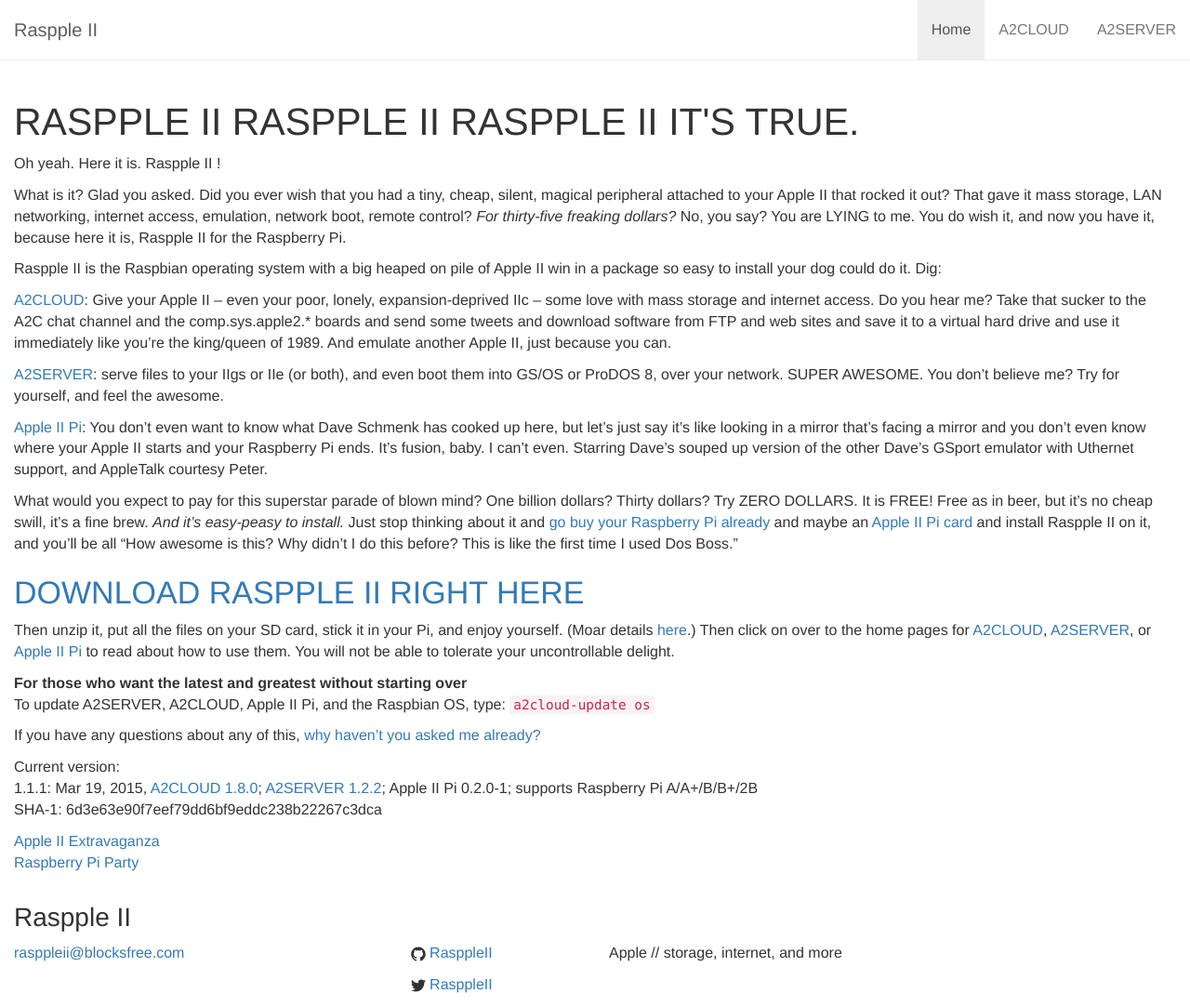
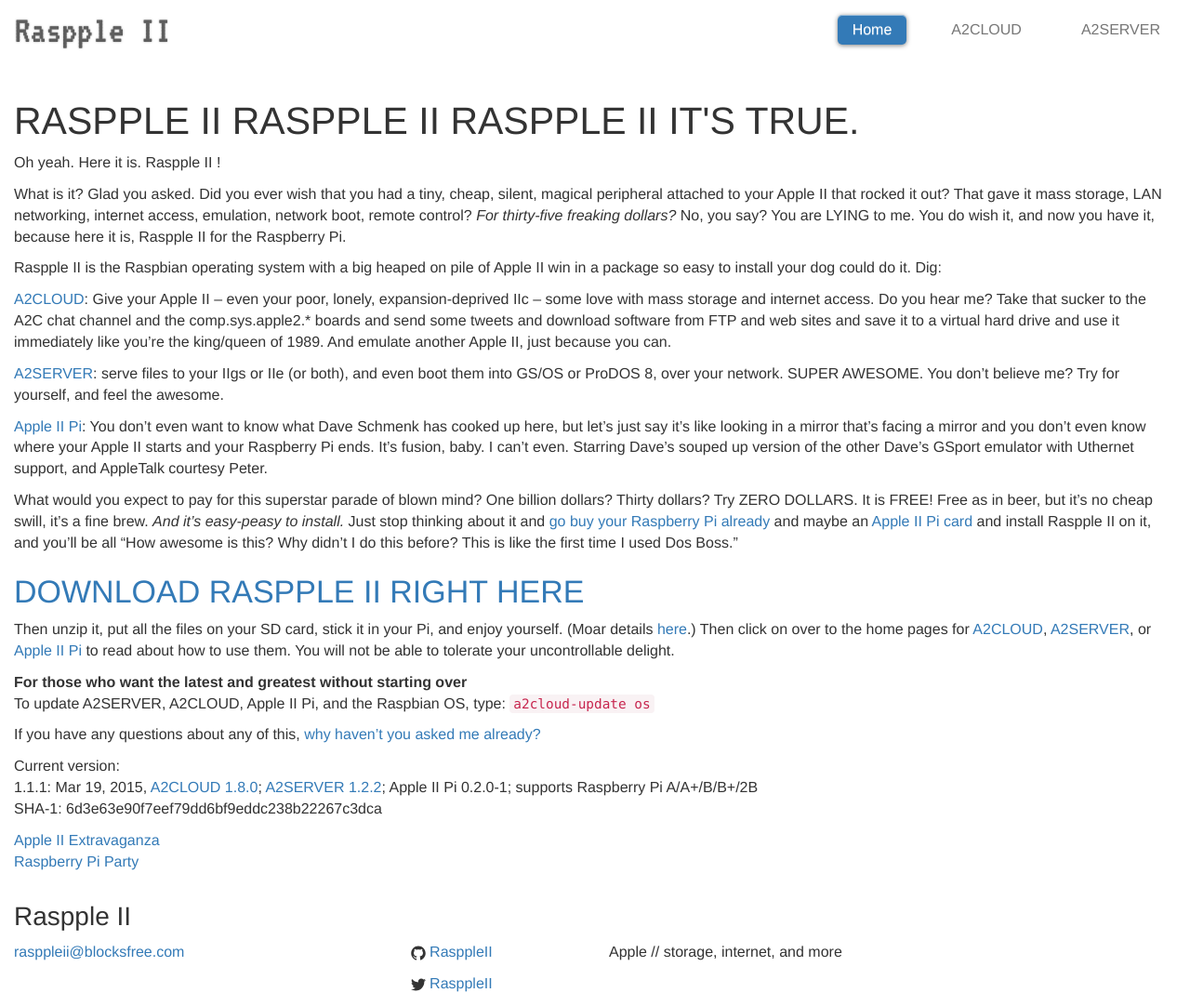
Before and after one commit to RasppleII/rasppleii.github.io, a Jekyll site: the page built from index.md, in a window 1280 px wide. Shown: the whole page at 93% size. Built offline with Jekyll 4.4.1, drawn with Linux system fonts in a browser that asks for light colours; nearby versions of some CDN libraries.

Commit message:
main.scss: Add _bootstrap-theme.scss
The way this works is that Bootstrap's sass code will set a bunch of
variables if they're not already set, so we need custom-variables to be
loaded before the theme.  Then we need to load our theme after so that
it generates override CSS.

_bootstrap-theme.scss: The contents of this file at present style the
Bootstrap navbar element to look like it isn't a navbar at all.  The
brand is written in our case using the VT323 font.  If someone wants to
do that as a logo that seems better suited to the Apple //, I'm all for
it, especially if you define it as SVG and I can make it scale.

The right-justified nav links appear to be just links, and currently
they're rather unadorned (presently too unadorned), but they do respond
to hover/focus and highlight nicely indicating their linkiness.  The
current one is highlighted nicely in a fashion similar to the Bootstrap
pill nav elements, but with substantially tweaked settings.

All of this is designed to center as best it can be centered.  More to
come in future, but this will do for tonight.

```diff
--- /dev/null
+++ b/_sass/_bootstrap-theme.scss
@@ -0,0 +1,39 @@
+// Place your custom theme for Bootstrap here.
+
+.navbar-brand {
+	font-family: VT323, Courier, Courier New, monospace;
+	font-size: $navbar-brand-size;
+	line-height: $navbar-brand-size;
+	margin-left: -$font-size-base;
+	padding: ($navbar-height - $navbar-brand-size)/2 $font-size-base;
+	text-shadow: 0 0 2px rgba(#333, 0.5);
+}
+
+.navbar-nav > li > a {
+	font-size: $font-size-base;
+	line-height: $font-size-base;
+	border-radius: 5px;
+	margin: ($navbar-height - $font-size-base * 2)/2 $font-size-base;
+	padding: ($font-size-base/2) $font-size-base;
+}
+
+.navbar-default .navbar-nav > li > a:hover, .navbar-default .navbar-nav > li > a:focus {
+	background-color: rgba(0, 0, 0, 0.2);
+	-webkit-box-shadow: inset 0 1px 3px rgba(0, 0, 0, 0.5), 0 1px 0 rgba(255, 255, 255, 0.1);
+	-moz-box-shadow: inset 0 1px 3px rgba(0, 0, 0, 0.5), 0 1px 0 rgba(255, 255, 255, 0.1);
+	box-shadow: inset 0 1px 3px rgba(0, 0, 0, 0.5), 0 1px 0 rgba(255, 255, 255, 0.1);
+	text-shadow: 0 1px 3px rgba(0, 0, 0, 0.5);
+}
+
+.navbar-default .navbar-nav > .active > a, .navbar-default .navbar-nav > .active > a:hover, .navbar-default .navbar-nav > .active > a:focus {
+	background-color: $brand-primary;
+	color: $body-bg;
+	-webkit-box-shadow: inset 0 1px 0 rgba(255, 255, 255, 0.5), 0 1px 5px rgba(0, 0, 0, 0.5);
+	-moz-box-shadow: inset 0 1px 0 rgba(255, 255, 255, 0.5), 0 1px 5px rgba(0, 0, 0, 0.5);
+	box-shadow: inset 0 1px 0 rgba(255, 255, 255, 0.5), 0 1px 5px rgba(0, 0, 0, 0.5);
+	text-shadow: 0 1px 0 rgba(255, 255, 255, 0.3);
+}
+
+.navbar-static-top {
+	border-width: 0;
+}
--- a/css/main.scss
+++ b/css/main.scss
@@ -3,11 +3,14 @@
 ---
 @charset "utf-8";
 
-// Load our customizations first
+// Load custom defaults for bootstrap
 @import "bootstrap-custom";
 
 // Load boostrap
 @import "bootstrap";
+
+// Finally load our overrides
+@import "bootstrap-theme";
 
 // Load what we still use of Jekyll's defaults
 @import
```
